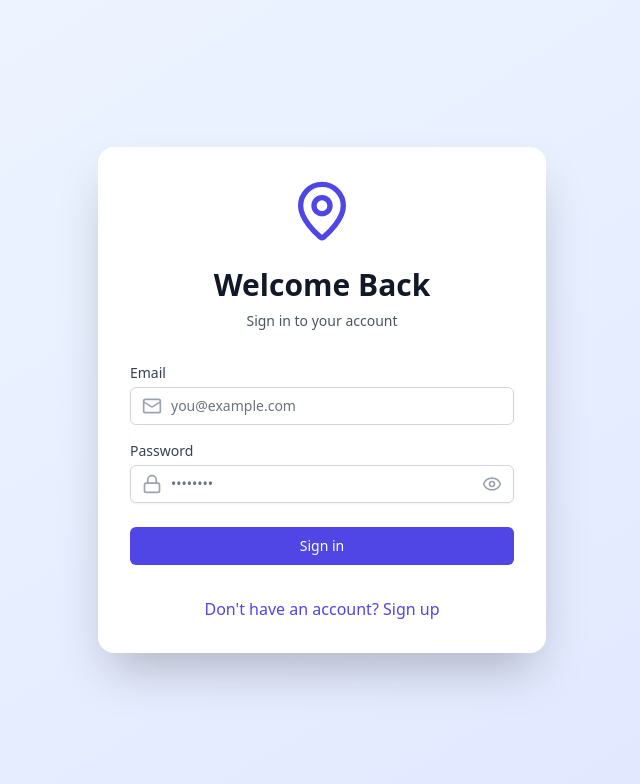
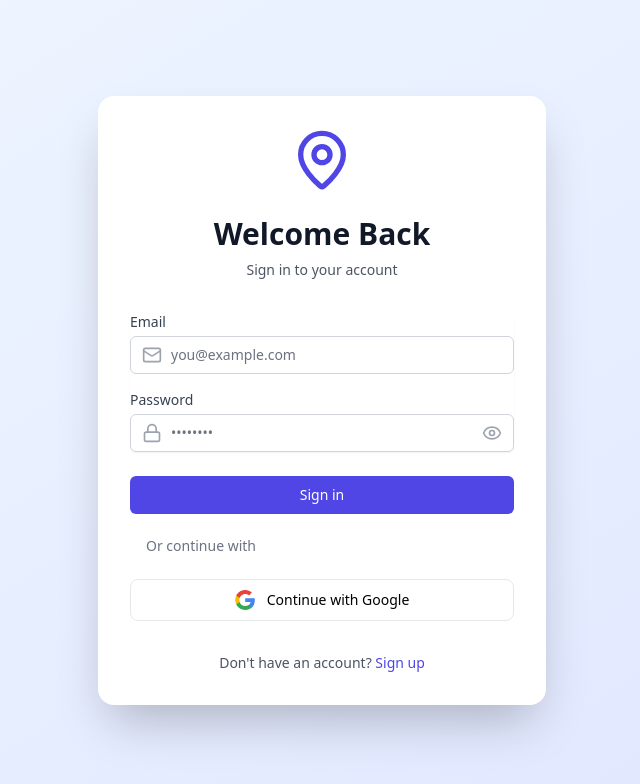
Before and after one commit to O-G-W-A-L/Trace-It, a React (Vite) app in the folder frontend/: page /#/login in a window 1280 px wide. Shown: the top 784 px of the page, without its empty margins (318-958 px from the left). Built offline with nearby package versions, Linux system fonts and the light colour scheme; no server answers.

Commit message:
just getting better

```diff
--- a/frontend/package.json
+++ b/frontend/package.json
@@ -24,6 +24,7 @@
     "react-dom": "^18.3.1",
     "react-icons": "^5.4.0",
     "react-router-dom": "^6.27.0",
+    "react-toastify": "^11.0.3",
     "tailwind-merge": "^2.5.4"
   },
   "devDependencies": {
--- a/frontend/src/App.jsx
+++ b/frontend/src/App.jsx
@@ -11,6 +11,7 @@ import AdminDashboard from './components/admin/AdminDashboard';
 import ItemDetail from './components/user/ItemDetail';
 import UserProfile from './components/user/UserProfile';
 import AdminProfile from './components/admin/AdminProfile';
+//import { AuthProvider } from "./contexts/authContext";  // Import AuthProvider
 import './index.css';
 
 const App = () => {
--- /dev/null
+++ b/frontend/src/components/GoogleSignInButton.jsx
@@ -0,0 +1,71 @@
+import React, { useState } from 'react';
+import { GoogleAuthProvider, signInWithPopup } from 'firebase/auth';
+import { auth, db } from '../firebase/config'; // Ensure Firestore is initialized in your firebase config
+import { useNavigate } from 'react-router-dom';
+import { setDoc, doc } from 'firebase/firestore';
+
+const GoogleSignInButton = () => {
+  const [error, setError] = useState('');
+  const navigate = useNavigate();
+
+  // Google Sign-in Handler with Popup
+  const handleGoogleSignIn = async (e) => {
+    e.preventDefault();
+    const provider = new GoogleAuthProvider();
+
+    try {
+      const result = await signInWithPopup(auth, provider);
+      console.log('Google sign-in successful:', result);
+      const user = result.user;
+
+      // Save user info in Firestore with default fields
+      const userDocRef = doc(db, 'users', user.uid);
+      await setDoc(userDocRef, {
+        fullName: user.displayName || '', // Defaults to the Google display name if available
+        email: user.email || '',
+        phone: user.phoneNumber || '', // Defaults to empty if unavailable
+        address: '', // Placeholder; update as needed
+        gender: '', // Placeholder; update as needed
+        profileImageUrl: user.photoURL || '', // Defaults to the Google profile image URL
+        bio: '', // Placeholder; update as needed
+        occupation: '', // Placeholder; update as needed
+        birthdate: '', // Placeholder; update as needed
+        website: '', // Placeholder; update as needed
+        role: 'user', // Default role for Google login
+      });
+
+      // Directly navigate to the dashboard
+      navigate('/dashboard');
+    } catch (err) {
+      console.error('Google sign-in failed:', err);
+      setError('Google sign-in failed. Please try again.');
+    }
+  };
+
+  return (
+    <div>
+      <button
+        onClick={handleGoogleSignIn}
+        className="w-full flex items-center justify-center gap-x-3 py-2.5 border rounded-lg text-sm font-medium hover:bg-gray-100 transition duration-300 active:bg-gray-100"
+      >
+        <svg className="w-5 h-5" viewBox="0 0 48 48" fill="none" xmlns="http://www.w3.org/2000/svg">
+          <g clipPath="url(#clip0_17_40)">
+            <path d="M47.532 24.5528C47.532 22.9214 47.3997 21.2811 47.1175 19.6761H24.48V28.9181H37.4434C36.9055 31.8988 35.177 34.5356 32.6461 36.2111V42.2078H40.3801C44.9217 38.0278 47.532 31.8547 47.532 24.5528Z" fill="#4285F4" />
+            <path d="M24.48 48.0016C30.9529 48.0016 36.4116 45.8764 40.3888 42.2078L32.6549 36.2111C30.5031 37.675 27.7252 38.5039 24.4888 38.5039C18.2275 38.5039 12.9187 34.2798 11.0139 28.6006H3.03296V34.7825C7.10718 42.8868 15.4056 48.0016 24.48 48.0016Z" fill="#34A853" />
+            <path d="M11.0051 28.6006C9.99973 25.6199 9.99973 22.3922 11.0051 19.4115V13.2296H3.03298C-0.371021 20.0112 -0.371021 28.0009 3.03298 34.7825L11.0051 28.6006Z" fill="#FBBC04" />
+            <path d="M24.48 9.49932C27.9016 9.44641 31.2086 10.7339 33.6866 13.0973L40.5387 6.24523C36.2 2.17101 30.4414 -0.068932 24.48 0.00161733C15.4055 0.00161733 7.10718 5.11644 3.03296 13.2296L11.005 19.4115C12.901 13.7235 18.2187 9.49932 24.48 9.49932Z" fill="#EA4335" />
+          </g>
+          <defs>
+            <clipPath id="clip0_17_40">
+              <rect width="48" height="48" fill="white" />
+            </clipPath>
+          </defs>
+        </svg>
+        Continue with Google
+      </button>
+      {error && <p className="text-red-600 text-sm mt-2">{error}</p>}
+    </div>
+  );
+};
+
+export default GoogleSignInButton;
--- a/frontend/src/components/Header.jsx
+++ b/frontend/src/components/Header.jsx
@@ -1,13 +1,43 @@
 // src/components/Header.jsx
 import React from 'react';
+import { Link, useNavigate } from 'react-router-dom';
+import { useAuth } from '../contexts/authContext';
+import { doSignOut } from '../firebase/auth';
 
 const Header = ({ onLogout }) => {
+  const navigate = useNavigate();
+  const { userLoggedIn } = useAuth();
+
+  const handleLogout = () => {
+    // Use the passed onLogout function if available or handle navigation/logout logic
+    if (onLogout) {
+      onLogout();
+    } else {
+      doSignOut().then(() => {
+        navigate('/login');
+      });
+    }
+  };
+
   return (
-    <header className="p-4 bg-indigo-600 text-white">
+    <header className="p-4 bg-indigo-600 text-white flex justify-between items-center">
       <h1 className="text-xl">Admin Dashboard</h1>
-      <button onClick={onLogout} className="mt-2 p-2 bg-red-500 rounded">
-        Logout
-      </button>
+      <div>
+        {userLoggedIn ? (
+          <button onClick={handleLogout} className="p-2 bg-red-500 rounded text-sm">
+            Logout
+          </button>
+        ) : (
+          <>
+            <Link to="/login" className="mr-4 text-sm text-blue-300 underline">
+              Login
+            </Link>
+            <Link to="/register" className="text-sm text-blue-300 underline">
+              Register New Account
+            </Link>
+          </>
+        )}
+      </div>
     </header>
   );
 };
--- a/frontend/src/components/LoginPage.jsx
+++ b/frontend/src/components/LoginPage.jsx
@@ -3,6 +3,7 @@ import { Link, useNavigate } from 'react-router-dom';
 import { MapPin, Mail, Lock, Eye, EyeOff } from 'lucide-react';
 import { auth } from '../firebase/config';
 import { signInWithEmailAndPassword } from 'firebase/auth';
+import GoogleSignInButton from './GoogleSignInButton';
 
 const LoginPage = () => {
   const [formData, setFormData] = useState({ email: '', password: '' });
@@ -13,7 +14,13 @@ const LoginPage = () => {
   const navigate = useNavigate();
 
   const handleChange = (e) => setFormData({ ...formData, [e.target.id]: e.target.value });
-  const handleLogoClick = () => setLogoClicks(prev => (prev === 4 ? (setIsAdminLogin(true), 0) : prev + 1));
+  const handleLogoClick = () => setLogoClicks((prev) => {
+    const newClicks = prev + 1;
+    if (newClicks === 5) {
+      setIsAdminLogin(true);  // After 5 clicks, switch to admin login mode
+    }
+    return newClicks;
+  });
   const togglePasswordVisibility = () => setShowPassword(!showPassword);
 
   // Determine the fetch URL based on the environment (local vs deployed)
@@ -88,11 +95,18 @@ const LoginPage = () => {
             {isAdminLogin ? 'Sign in as Admin' : 'Sign in'}
           </button>
         </form>
-        <div className="text-center">
-          <Link to="/register" className="font-medium text-indigo-600 hover:text-indigo-500 transition-colors duration-200">
-            Don't have an account? Sign up
+        <div className="relative text-sm text-gray-500 my-4">
+          <span className="absolute inset-x-0 top-1/2 transform -translate-y-1/2 bg-white px-4">Or continue with</span>
+          <div className="border-t border-gray-300" />
+        </div>
+        {/* Conditionally render GoogleSignInButton when NOT in Admin login mode */}
+        {!isAdminLogin && <GoogleSignInButton />}
+        <p className="text-center text-sm text-gray-600">
+          Don't have an account?{' '}
+          <Link to="/register" className="font-medium text-indigo-600 hover:text-indigo-500">
+            Sign up
           </Link>
-        </div>
+        </p>
       </div>
     </div>
   );
--- a/frontend/src/components/RegisterPage.jsx
+++ b/frontend/src/components/RegisterPage.jsx
@@ -4,6 +4,7 @@ import { MapPin, Mail, Lock, User, Phone, Eye, EyeOff } from 'lucide-react';
 import { auth } from '../firebase/config';
 import { createUserWithEmailAndPassword, updateProfile } from 'firebase/auth';
 import { getFirestore, doc, setDoc } from 'firebase/firestore';
+import GoogleSignInButton from './GoogleSignInButton'; // Import the reusable component
 
 const RegisterPage = () => {
   const [formData, setFormData] = useState({
@@ -121,6 +122,9 @@ const RegisterPage = () => {
           </button>
         </form>
 
+        {/* Conditionally render GoogleSignInButton when NOT in Admin registration mode */}
+        {!isAdminRegister && <GoogleSignInButton />}
+
         <div className="text-center">
           <Link to="/login" className="font-medium text-indigo-600 hover:text-indigo-500">
             Already have an account? Sign in
```
Also changed, not shown: frontend/src/components/admin/UserManagement.jsx (+8 -29 lines). Lines whose indentation alone changed are shown as unchanged.
